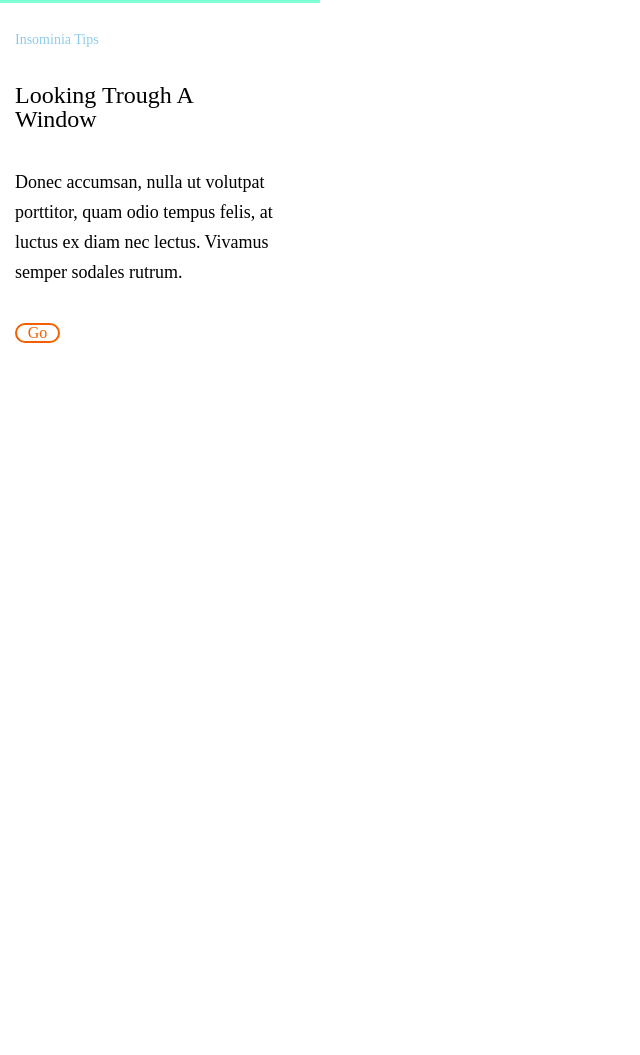
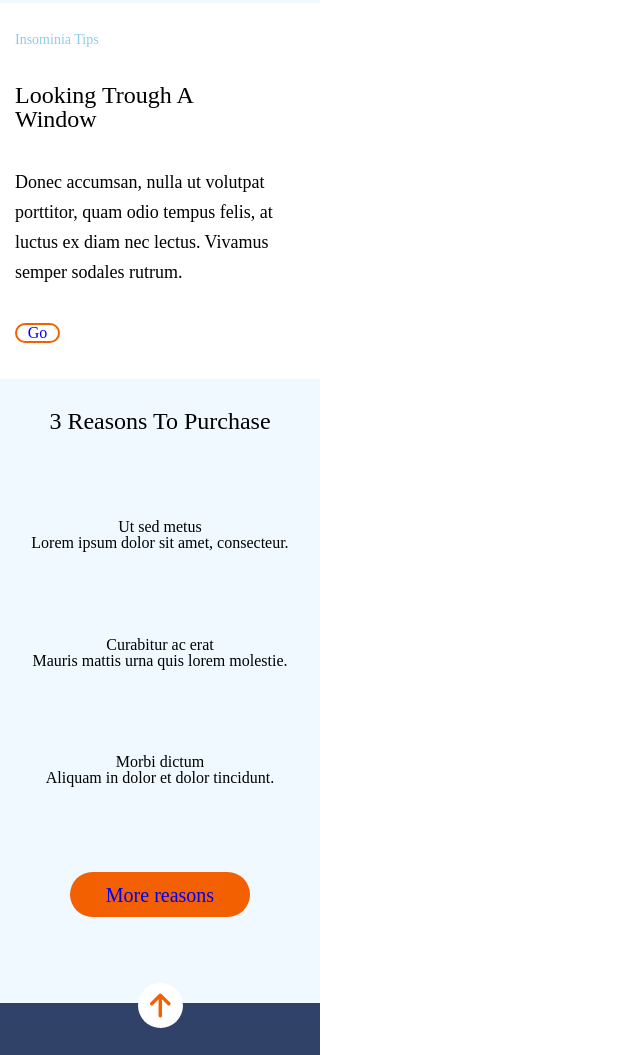
Before and after one commit to Adalab/modulo-1-evaluacion-final-INDRAKL, a website built with Vite: page src/index.html in a window 1280 px wide. Shown: the part 565-1620 px from the top of the page, without its empty margins (0-640 px from the left). Before the commit the page ends 944 px from the top, so only its background shows below. Built offline with nearby package versions, Linux system fonts and the light colour scheme.

Commit message:
cambios todas las secciones

```diff
--- a/src/index.html
+++ b/src/index.html
@@ -19,8 +19,8 @@
 <body>
   <load src="./partials/header.html" />
   <load src="./partials/section-tips.html" />
-  <!-- <load src="./partials/section-reasons.html" />
-    <load src="./partials/footer.html" /> -->
+  <load src="./partials/section-reasons.html" />
+  <load src="./partials/footer.html" />
   <script src="./js/main.js"></script>
 </body>
 
--- a/src/partials/section-reasons.html
+++ b/src/partials/section-reasons.html
@@ -1,8 +1,22 @@
-<section>
-
-    <h2> Reasons To Purchase </h2>
-
-    <p> Lorem ipsum dolor sit amet consectetur adipisicing elit. Culpa minus assumenda officia dolorem iusto, eos quos
-        quae,
-        provident asperiores eaque quis blanditiis earum magnam ducimus atque a ipsum? Soluta, repudiandae?</p>
-</section>
+<body>
+    <section class="reasons">
+        <h2 class="reasons__title"> 3 Reasons To Purchase </h2>
+        <article class="reasons__article" class="reasons__article__1">
+            <h3>Ut sed metus</h3>
+            <p>Lorem ipsum dolor sit amet, consecteur.</p>
+        </article>
+        <article class="reasons__article" class="reasons__article__2">
+            <h3>Curabitur ac erat</h3>
+            <p>Mauris mattis urna quis lorem molestie.</p>
+        </article>
+        <article class="reasons__article" class="reasons__article__3">
+            <h3>Morbi dictum</h3>
+            <p>Aliquam in dolor et dolor tincidunt.</p>
+        </article>
+        <div class="reasons__button">
+            <div class="reasons__button__details">
+                <a href="https://adalab.es/" target="_blank">More reasons
+            </div></a>
+        </div>
+    </section>
+</body>
--- a/src/partials/section-tips.html
+++ b/src/partials/section-tips.html
@@ -1,5 +1,5 @@
+<body>
     <section>
-
         <article class="tips">
             <div class="tips__pretitle">
                 <h6>Insominia Tips</h6>
@@ -12,6 +12,7 @@
                     Vivamus semper sodales rutrum.
                 </p>
             </div>
-        <div class="tips__link"> Go </div>
+            <div class="tips__link"><a href="https://adalab.es/" target="_blank">Go </div></a>
         </article>
     </section>
+</body>
--- a/src/scss/layout/_footer.scss
+++ b/src/scss/layout/_footer.scss
@@ -12,11 +12,20 @@
 
   &__icon {
     position: relative;
-    top: -40px;
-    align-items: center;
+    top: -50px;
+    width: 45px;
+    height: 45px;
+    border-radius: 22.5px;
+    background-color: white;
+    display: flex;
+    justify-content: center;
   }
 
   &__menu {
+    display: flex;
+    align-items: center;
+    justify-content: center;
+    text-align: center;
     width: 73px;
     height: 150px;
     font-size: 16px;
@@ -24,7 +33,6 @@
 
     &__articles {
       list-style: none;
-      margin: 0 auto;
     }
 
     &__ssnn {
--- a/src/scss/layout/_header.scss
+++ b/src/scss/layout/_header.scss
@@ -8,7 +8,7 @@
   text-align: center;
   width: 320px;
   height: 568px;
-  background-color: aquamarine;
+  background-color: #eff9ff;
 
   &__background {
     background-size: cover;
--- a/src/scss/layout/_section-reasons.scss
+++ b/src/scss/layout/_section-reasons.scss
@@ -0,0 +1,41 @@
+a:link,
+a:visited,
+a:active {
+  text-decoration: none;
+}
+.reasons {
+  display: grid;
+  grid-template-columns: 1fr 1fr 1fr;
+  width: 320px;
+  height: 624px;
+  background-color: #eff9ff;
+
+  &__title {
+    font-size: 24px;
+    grid-column: span 3;
+    margin-top: 30px;
+    text-align: center;
+  }
+
+  &__article {
+    grid-column: span 3;
+    text-align: center;
+  }
+  &__button {
+    grid-column: span 3;
+    display: flex;
+    justify-content: center;
+
+    &__details {
+      display: flex;
+      justify-content: center;
+      align-items: center;
+      color: white;
+      background-color: #f26002;
+      border-radius: 22.5px;
+      width: 180px;
+      height: 45px;
+      font-size: 20px;
+    }
+  }
+}
```
Lines whose indentation alone changed are shown as unchanged.
